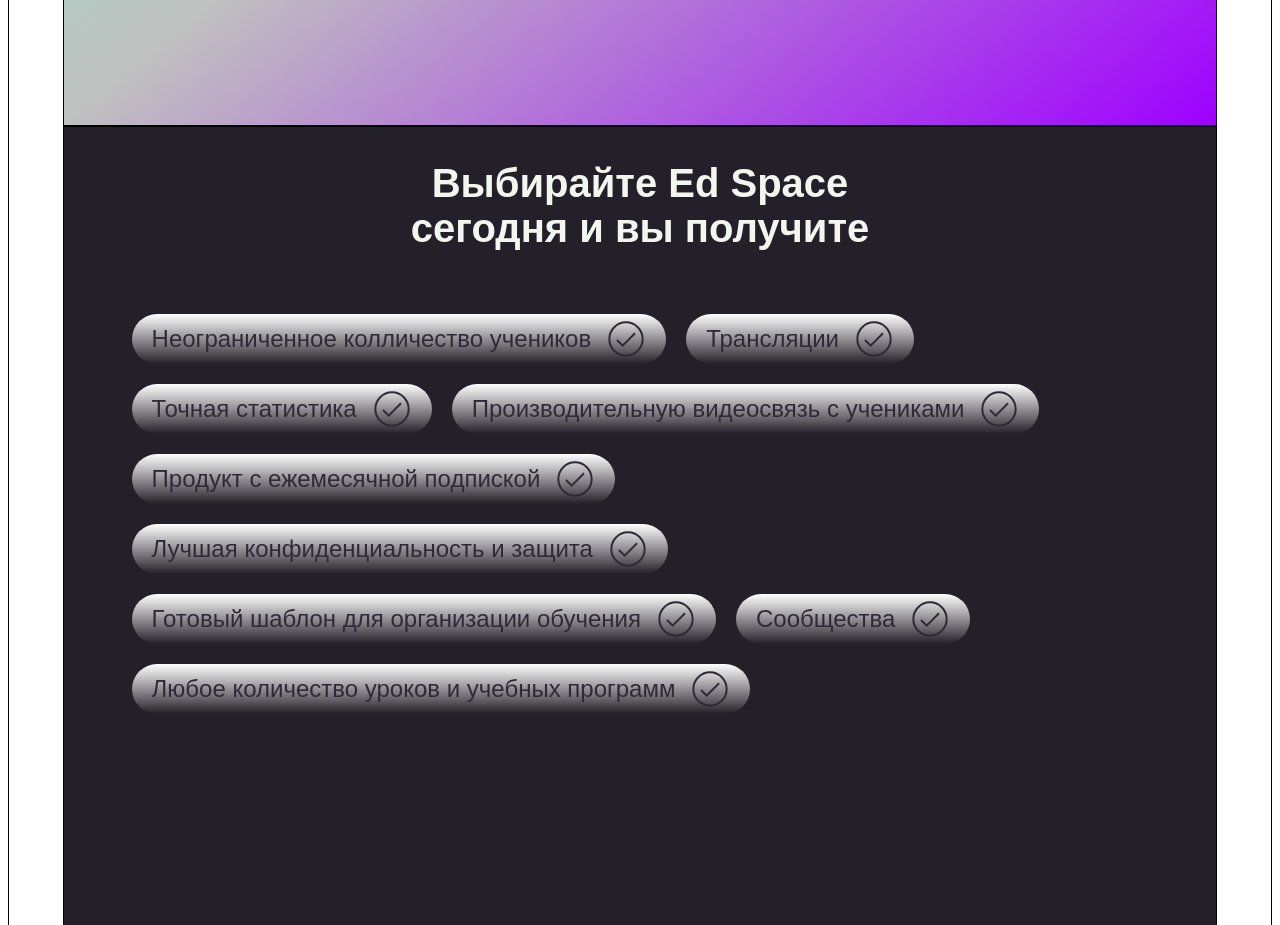
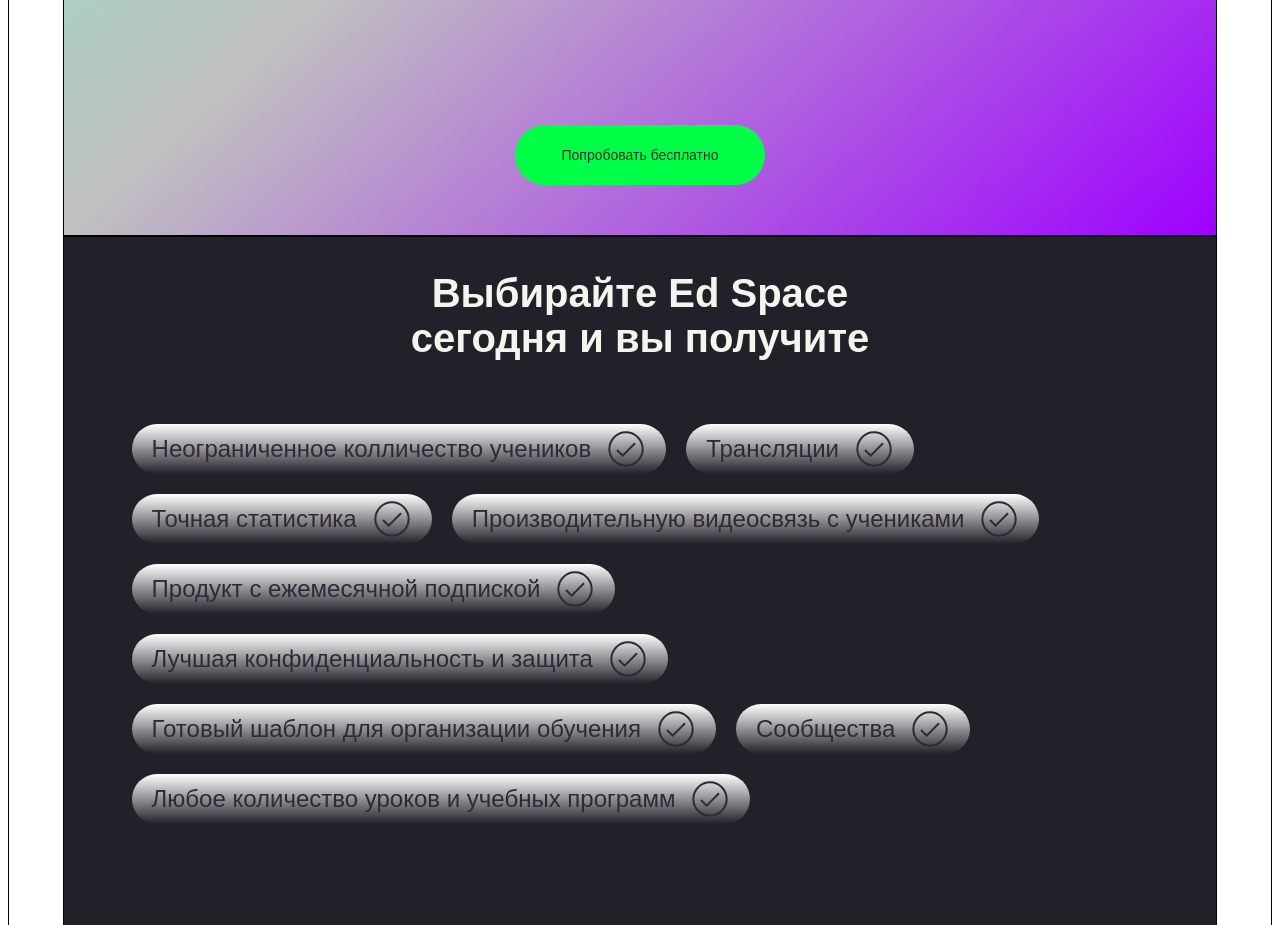
Before and after one commit to Alex-N-1985/reacthomework, a React (Create React App) app: page / in a window 1280 px wide. Shown: the part 820-1745 px from the top of the page. Built offline with nearby package versions, Linux system fonts and the light colour scheme.

Commit message:
Update results.

```diff
--- a/src/App.css
+++ b/src/App.css
@@ -55,8 +55,18 @@
   margin-bottom: 50px;
   display: grid;
   grid-template-columns: repeat(3, 1fr);
-  /* flex-wrap: wrap;
-  flex-direction: row;
-  align-items: flex-start; */
   gap: 30px;
 }
+
+.btnTryFree {
+  display: block;
+  margin-bottom: 50px;
+  font-size: 14px;
+  font-weight: 500;
+  color: #2F2A37;
+  width: 250px;
+  height: 60px;
+  border: 0px;
+  border-radius: 40px;
+  background: linear-gradient(#00FF47, #00FF47);
+}
--- a/src/App.jsx
+++ b/src/App.jsx
@@ -30,6 +30,7 @@
                 />
                 )}
             </div>
+            <button className="btnTryFree">Попробовать бесплатно</button>
         </div>
         <div className="proposal">
             <h2>Выбирайте Ed Space сегодня и вы получите</h2>
```
